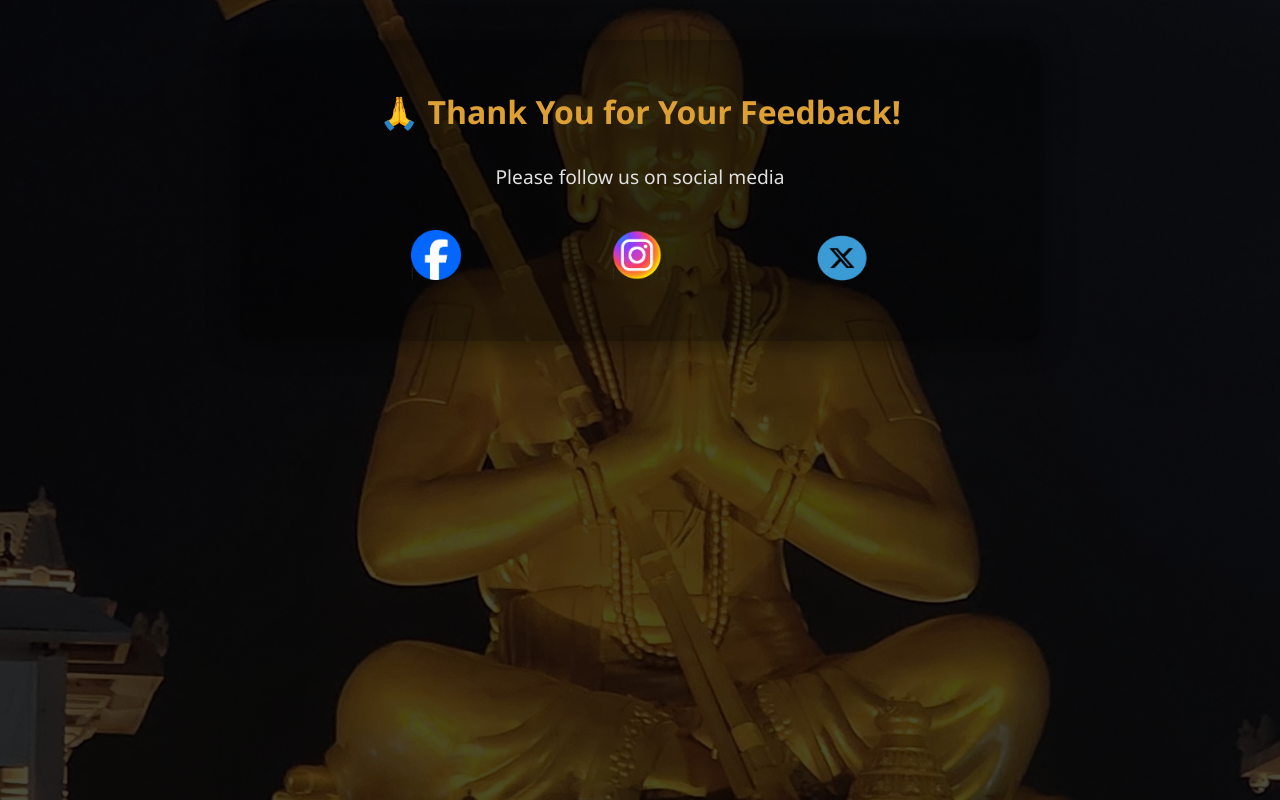
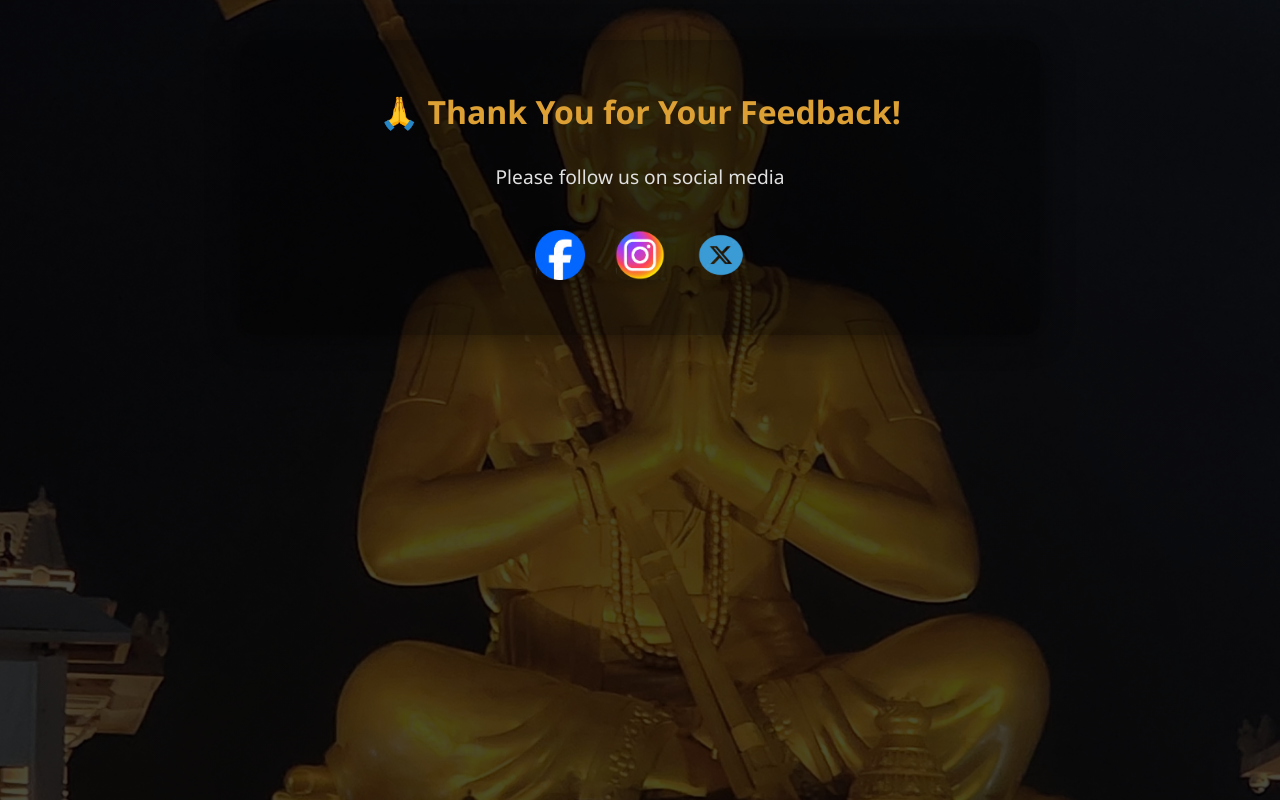
Before and after one commit to Pavantext/form, a Django app: template feedbackform/App/templates/thankyou.html in a window 1280 px wide. Run offline with Django 5.2, Linux system fonts and the light colour scheme; the template is opened without the code that fills it, so the values that code supplies are empty; some libraries are stand-ins or nearby versions.

Commit message:
Created .js file

```diff
--- a/feedbackform/App/static/css/style.css
+++ b/feedbackform/App/static/css/style.css
@@ -2,7 +2,6 @@
     margin: 0;
     padding: 0;
     box-sizing: border-box;
-    text-align: center;
 }
 
 body {
@@ -10,6 +9,53 @@
     background-color: #1a1a1a;
     color: #ffffff;
     font-family: 'Segoe UI', Tahoma, Geneva, Verdana, sans-serif;
+    position: relative;
+    background: linear-gradient(rgba(0, 0, 0, 0.7), rgba(0, 0, 0, 0.7)), url('../images/image.jpg');
+    background-size: cover;
+    background-position: center;
+    background-attachment: fixed;
+    animation: backgroundZoom 30s ease-in-out infinite alternate;
+}
+
+@keyframes backgroundZoom {
+    0% {
+        background-size: 100%;
+    }
+    50% {
+        background-size: 110%;
+    }
+    100% {
+        background-size: 100%;
+    }
+}
+
+body::before {
+    content: '';
+    position: fixed;
+    top: 0;
+    left: 0;
+    width: 100%;
+    height: 100%;
+    background: linear-gradient(
+        45deg,
+        rgba(0, 0, 0, 0.7),
+        rgba(221, 160, 53, 0.2),
+        rgba(0, 0, 0, 0.7)
+    );
+    animation: gradientMove 15s ease infinite;
+    z-index: -1;
+}
+
+@keyframes gradientMove {
+    0% {
+        background-position: 0% 50%;
+    }
+    50% {
+        background-position: 100% 50%;
+    }
+    100% {
+        background-position: 0% 50%;
+    }
 }
 
 .container {
@@ -19,6 +65,18 @@
     background-attachment: fixed;
     min-height: 100vh;
     padding: 20px;
+    animation: fadeInUp 1s ease-out;
+}
+
+@keyframes fadeInUp {
+    from {
+        opacity: 0;
+        transform: translateY(20px);
+    }
+    to {
+        opacity: 1;
+        transform: translateY(0);
+    }
 }
 
 h1 {
@@ -41,6 +99,12 @@
     margin: 20px auto;
     max-width: 800px;
     box-shadow: 0 0 30px rgba(0, 0, 0, 0.5);
+    transition: transform 0.3s ease, box-shadow 0.3s ease;
+}
+
+section:hover {
+    transform: translateY(-5px);
+    box-shadow: 0 10px 20px rgba(0, 0, 0, 0.2);
 }
 
 h2 {
@@ -307,3 +371,72 @@
         font-size: 1em;
     }
 }
+
+/* Social media styles */
+.social-links {
+    display: flex;
+    justify-content: center;
+    gap: 30px;
+    margin-top: 30px;
+    animation: fadeIn 2s ease-out;
+}
+
+.social-link {
+    transition: all 0.3s ease;
+    position: relative;
+}
+
+.social-link img {
+    width: 50px;
+    height: 50px;
+    border-radius: 12px;
+    box-shadow: 0 4px 8px rgba(0, 0, 0, 0.2);
+    transition: all 0.3s ease;
+}
+
+.social-link:hover img {
+    transform: translateY(-5px);
+    box-shadow: 0 8px 16px rgba(221, 160, 53, 0.3);
+}
+
+.social-link::after {
+    content: '';
+    position: absolute;
+    bottom: -10px;
+    left: 50%;
+    width: 0;
+    height: 2px;
+    background-color: #dda035;
+    transition: all 0.3s ease;
+    transform: translateX(-50%);
+}
+
+.social-link:hover::after {
+    width: 100%;
+}
+
+/* Responsive adjustments */
+@media screen and (max-width: 768px) {
+    .social-links {
+        gap: 20px;
+    }
+
+    .social-link img {
+        width: 40px;
+        height: 40px;
+    }
+}
+
+/* Add a bounce animation for social icons */
+@keyframes bounce {
+    0%, 100% {
+        transform: translateY(0);
+    }
+    50% {
+        transform: translateY(-10px);
+    }
+}
+
+.social-link:hover img {
+    animation: bounce 0.8s ease infinite;
+}
--- a/feedbackform/App/templates/thankyou.html
+++ b/feedbackform/App/templates/thankyou.html
@@ -2,7 +2,6 @@
 <!DOCTYPE html>
 <html lang="en">
 <head>
-    <script src="https://kit.fontawesome.com/10d418307f.js" crossorigin="anonymous"></script>
     <meta charset="UTF-8">
     <meta name="viewport" content="width=device-width, initial-scale=1.0">
     <link rel="stylesheet" href="{% static 'css/style.css' %}">
@@ -15,18 +14,18 @@
             <h2>🙏 Thank You for Your Feedback!</h2>
             <p>Please follow us on social media</p>
             <div class="social-links">
-                <a href="https://www.facebook.com/StatueOfEquality" target="_blank">
-                    <img style="width: 50px; height: 50px;" src="{% static 'images/fb.jpg' %}" alt="Facebook">
+                <a href="https://www.facebook.com/StatueOfEquality" target="_blank" class="social-link">
+                    <img src="{% static 'images/fb.jpg' %}" alt="Facebook">
                 </a>
-                <a href="https://www.instagram.com/statueofequality" target="_blank">
-                    <img style="width: 50px; height: 50px;" src="{% static 'images/insta.webp' %}" alt="Instagram">
+                <a href="https://www.instagram.com/statueofequality" target="_blank" class="social-link">
+                    <img src="{% static 'images/insta.webp' %}" alt="Instagram">
                 </a>
-                <a href="https://twitter.com/StatueEquality" target="_blank">
-                    <img style="width: 56px; height: 56px;" src="{% static 'images/twitter.png' %}" alt="Twitter">
+                <a href="https://twitter.com/StatueEquality" target="_blank" class="social-link">
+                    <img src="{% static 'images/twitter.png' %}" alt="Twitter">
                 </a>
             </div>
+        </section>
 
-        </section>
     </div>
 </body>
 </html>
--- a/feedbackform/feedbackform/settings.py
+++ b/feedbackform/feedbackform/settings.py
@@ -117,6 +117,9 @@
 # https://docs.djangoproject.com/en/5.1/howto/static-files/
 
 STATIC_URL = '/static/'
+STATICFILES_DIRS = [
+    BASE_DIR / "static",
+]
 
 # Default primary key field type
 # https://docs.djangoproject.com/en/5.1/ref/settings/#default-auto-field
```
Also changed, not shown: feedbackform/App/static/js/main.js (added, +8 -0 lines), feedbackform/App/templates/feedbackform.html (+2 -24 lines), feedbackform/App/views.py (+9 -0 lines), feedbackform/db.sqlite3.
